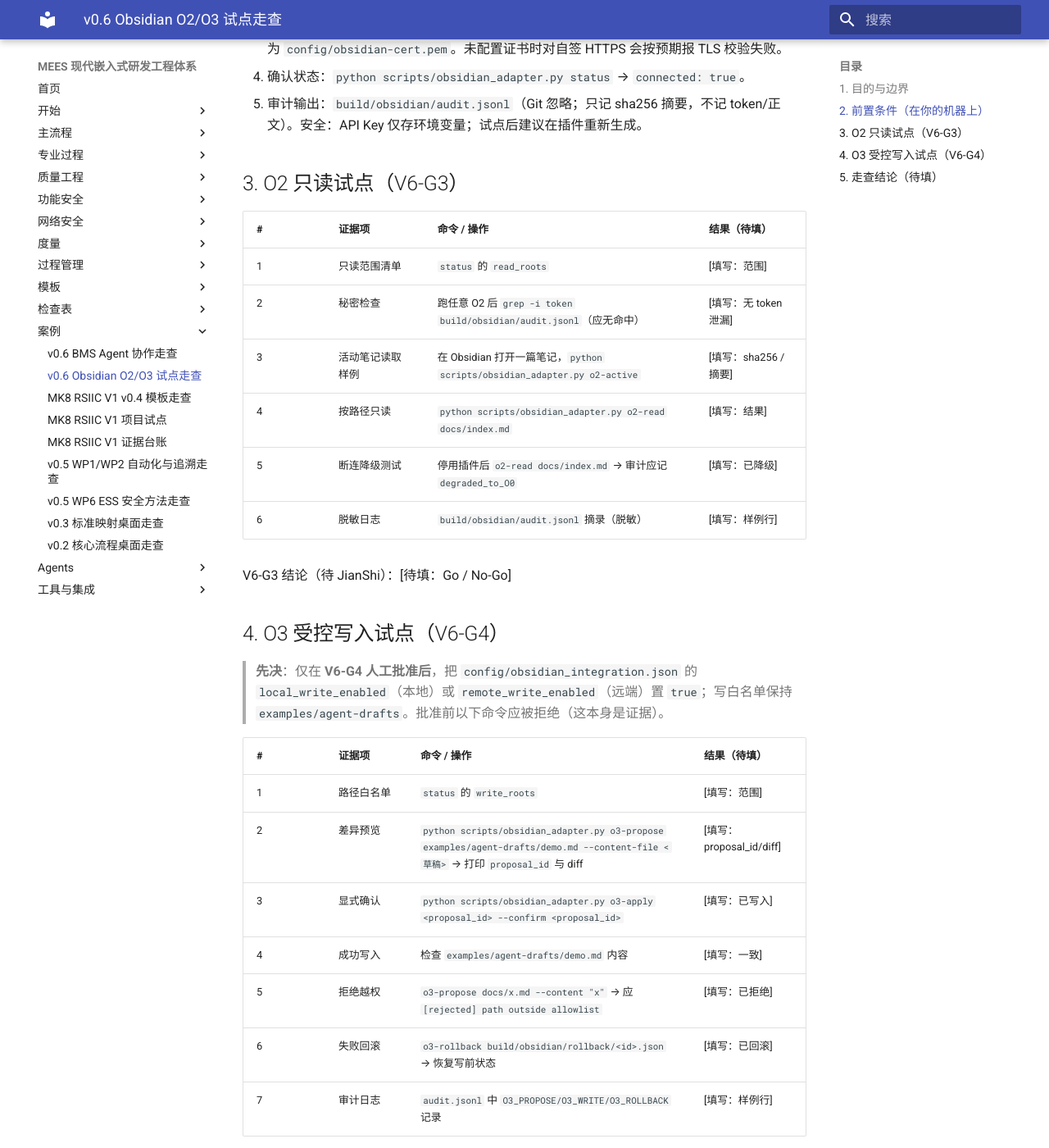
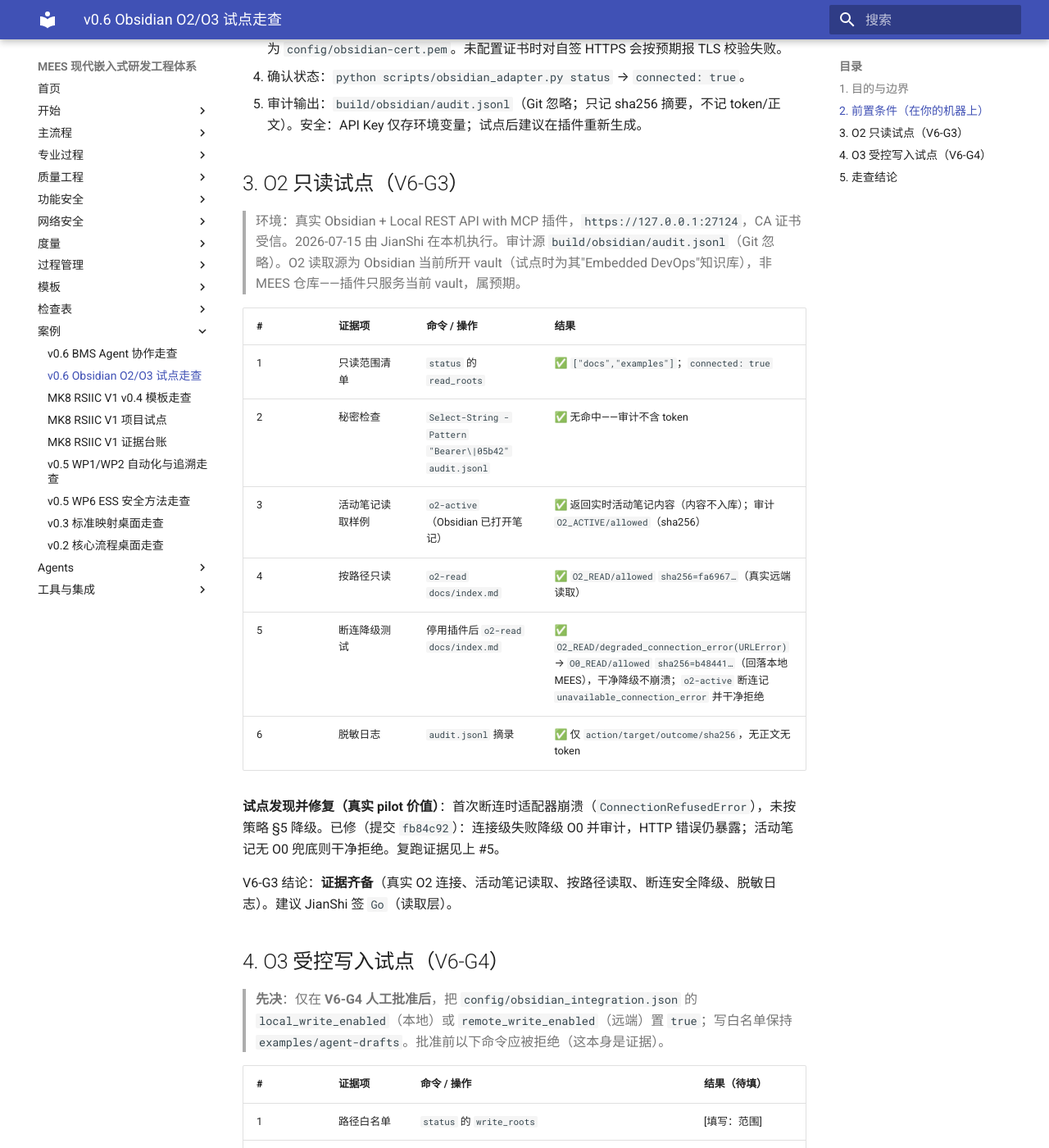
Before and after one commit to JianShiYao/MEES, an MkDocs documentation site: the page built from docs/15_Case_Study/v0.6_ObsidianO2O3试点走查.md, in a window 1280 px wide and 1400 px high, scrolled down 612 px. Shown: the whole window at 82% size. Built offline with MkDocs 1.6.1 and Material for MkDocs 9.7.7, drawn with Linux system fonts in a browser that asks for light colours; some of the changed text lies outside the part shown.

Commit message:
docs(v0.6): record real O2 pilot evidence, close M6-01, V6-G3 ready
- MEES-WT-004 filled with real O2 evidence: active-note read, path read (O2_READ allowed), disconnect degrade (degraded_connection_error->O0), redacted audit (no token); source is Obsidian's open vault (expected)
- M6-01 closed pending V6-G3 human sign-off; M6-02 (O3 write) remains No-Go until write approved+piloted
- pilot-found degrade bug + fix (fb84c92) recorded as a finding — real-pilot value
- fixed a table-breaking literal pipe in the walkthrough

Co-Authored-By: Claude Opus 4.8 <noreply@anthropic.com>

```diff
--- a/docs/15_Case_Study/v0.6_ObsidianO2O3试点走查.md
+++ b/docs/15_Case_Study/v0.6_ObsidianO2O3试点走查.md
@@ -20,16 +20,20 @@
 
 ## 3. O2 只读试点（V6-G3）
 
-| # | 证据项 | 命令 / 操作 | 结果（待填） |
+> 环境：真实 Obsidian + Local REST API with MCP 插件，`https://127.0.0.1:27124`，CA 证书受信。2026-07-15 由 JianShi 在本机执行。审计源 `build/obsidian/audit.jsonl`（Git 忽略）。O2 读取源为 Obsidian 当前所开 vault（试点时为其"Embedded DevOps"知识库），非 MEES 仓库——插件只服务当前 vault，属预期。
+
+| # | 证据项 | 命令 / 操作 | 结果 |
 |---|---|---|---|
-| 1 | 只读范围清单 | `status` 的 `read_roots` | [填写：范围] |
-| 2 | 秘密检查 | 跑任意 O2 后 `grep -i token build/obsidian/audit.jsonl`（应无命中） | [填写：无 token 泄漏] |
-| 3 | 活动笔记读取样例 | 在 Obsidian 打开一篇笔记，`python scripts/obsidian_adapter.py o2-active` | [填写：sha256 / 摘要] |
-| 4 | 按路径只读 | `python scripts/obsidian_adapter.py o2-read docs/index.md` | [填写：结果] |
-| 5 | 断连降级测试 | 停用插件后 `o2-read docs/index.md` → 审计应记 `degraded_to_O0` | [填写：已降级] |
-| 6 | 脱敏日志 | `build/obsidian/audit.jsonl` 摘录（脱敏） | [填写：样例行] |
+| 1 | 只读范围清单 | `status` 的 `read_roots` | ✅ `["docs","examples"]`；`connected: true` |
+| 2 | 秘密检查 | `Select-String -Pattern "Bearer\|05b42" audit.jsonl` | ✅ 无命中——审计不含 token |
+| 3 | 活动笔记读取样例 | `o2-active`（Obsidian 已打开笔记） | ✅ 返回实时活动笔记内容（内容不入库）；审计 `O2_ACTIVE/allowed`（sha256） |
+| 4 | 按路径只读 | `o2-read docs/index.md` | ✅ `O2_READ/allowed` `sha256=fa6967…`（真实远端读取） |
+| 5 | 断连降级测试 | 停用插件后 `o2-read docs/index.md` | ✅ `O2_READ/degraded_connection_error(URLError)` → `O0_READ/allowed` `sha256=b48441…`（回落本地 MEES），干净降级不崩溃；`o2-active` 断连记 `unavailable_connection_error` 并干净拒绝 |
+| 6 | 脱敏日志 | `audit.jsonl` 摘录 | ✅ 仅 `action/target/outcome/sha256`，无正文无 token |
 
-V6-G3 结论（待 JianShi）：[待填：Go / No-Go]
+**试点发现并修复（真实 pilot 价值）**：首次断连时适配器崩溃（`ConnectionRefusedError`），未按策略 §5 降级。已修（提交 `fb84c92`）：连接级失败降级 O0 并审计，HTTP 错误仍暴露；活动笔记无 O0 兜底则干净拒绝。复跑证据见上 #5。
+
+V6-G3 结论：**证据齐备**（真实 O2 连接、活动笔记读取、按路径读取、断连安全降级、脱敏日志）。建议 JianShi 签 `Go`（读取层）。
 
 ## 4. O3 受控写入试点（V6-G4）
 
@@ -47,9 +51,9 @@ V6-G3 结论（待 JianShi）：[待填：Go / No-Go]
 
 V6-G4 结论（待 JianShi）：[待填：Go / No-Go]
 
-## 5. 走查结论（待填）
+## 5. 走查结论
 
-- M6-01（V6-G3）：[待填：关闭 / 保持 No-Go 及理由]
-- M6-02（V6-G4）：[待填：关闭 / 保持 No-Go 及理由]
+- **M6-01（V6-G3 只读）：证据齐备，建议关闭**——真实 Obsidian O2 连接完成活动笔记读取、按路径读取、断连安全降级和脱敏日志；试点并修复了断连崩溃缺陷（`fb84c92`）。待 JianShi 签 V6-G3 `Go`。
+- **M6-02（V6-G4 写入）：仍 `No-Go`**——O3 写入未演练（`local_write_enabled` 仍为 `false`）；§4 待 V6-G4 批准开写后执行。
 - 产品发布：保持 `No-Go`；Agent 输出仍 `human_review_required`，不批准任何门禁。
 - 证据等级：真实连接读取为 `P`（对适配器与连接而言），不升级为产品或能力结论。
```
Also changed, not shown: docs/11_Process_Management/v0.6基线评审记录.md (+4 -3 lines).
